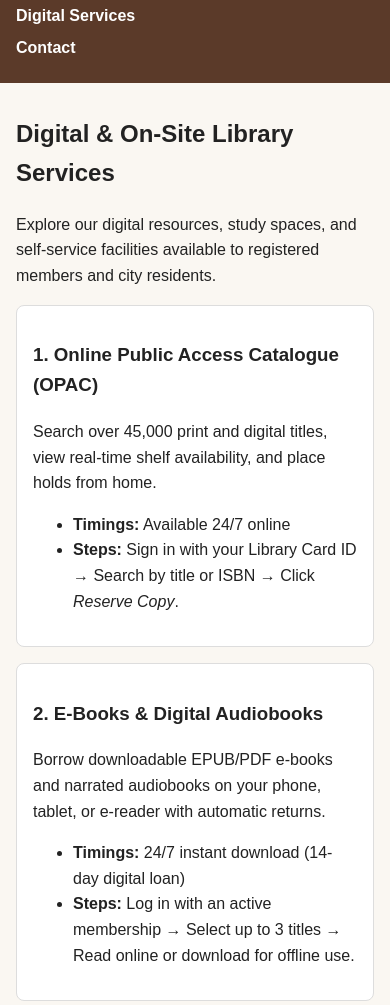
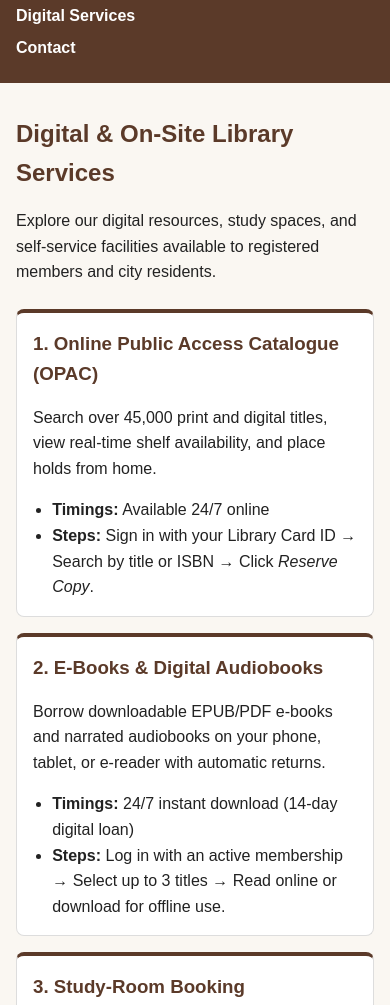
Before and after one commit to l1f26-seg3/readers-haven-library, a website: page src/services.html in a window 390 px wide. Shown: the part 254-1259 px from the top of the page. Drawn offline with Linux system fonts and the light colour scheme.

Commit message:
style(services): add services grid and responsive media query

```diff
--- a/styles/style.css
+++ b/styles/style.css
@@ -16,5 +16,42 @@ footer { text-align: center; padding: 1rem; background: #eee; }
 /* ===== MEMBERSHIP PAGE (Member 2) ===== */
 
 /* ===== SERVICES PAGE (Member 3) ===== */
+/* ===== SERVICES PAGE (Member 3) ===== */
+.services-intro {
+  margin-bottom: 1.5rem;
+}
+
+.services-intro h2 {
+  color: #5b3a29;
+  margin-bottom: 0.4rem;
+}
+
+.services-grid {
+  display: grid;
+  grid-template-columns: repeat(2, 1fr);
+  gap: 1rem;
+}
+
+.service-card {
+  margin-bottom: 0;
+  border-top: 4px solid #5b3a29;
+}
+
+.service-card h3 {
+  color: #5b3a29;
+  margin-top: 0;
+  margin-bottom: 0.5rem;
+}
+
+.service-details {
+  padding-left: 1.2rem;
+  margin-bottom: 0;
+}
+
+@media (max-width: 700px) {
+  .services-grid {
+    grid-template-columns: 1fr;
+  }
+}
 
 /* ===== CONTACT PAGE (Member 4) ===== */
```
